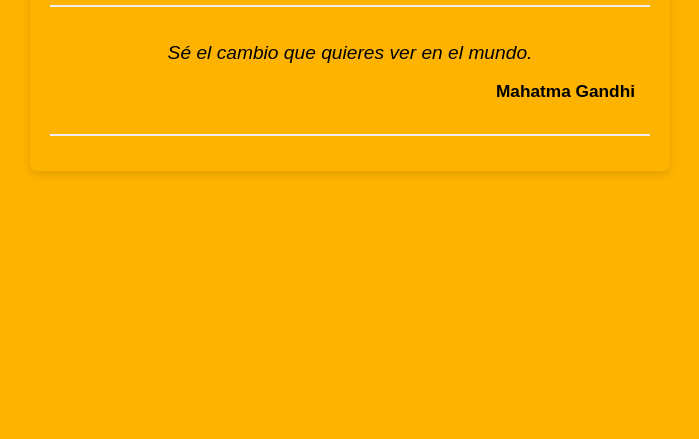
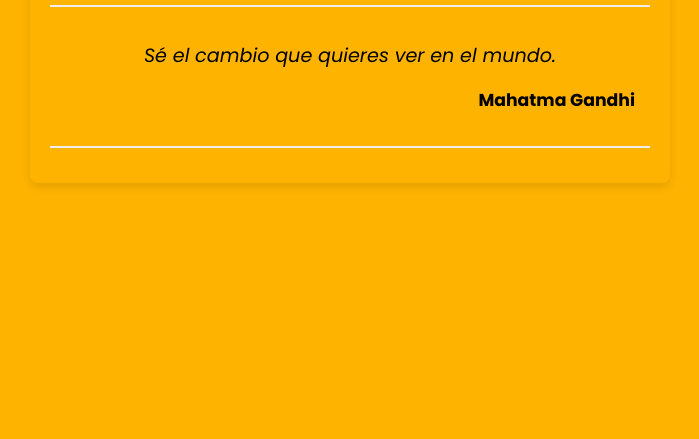
Before and after one commit to Josmcq9/Frasedeldia, a plain HTML site: page index.html in a window 1280 px wide. Shown: the part 361-800 px from the top of the page, without its empty margins (290-989 px from the left). Drawn offline with Linux system fonts and the light colour scheme.

Commit message:
Add files via upload

```diff
--- a/index.html
+++ b/index.html
@@ -5,6 +5,9 @@
     <meta name="viewport" content="width=device-width, initial-scale=1.0">
     <title>Frase del Día</title>
     <link rel="stylesheet" href="style.css">
+    <link rel="preconnect" href="https://fonts.googleapis.com">
+    <link rel="preconnect" href="https://fonts.gstatic.com" crossorigin>
+    <link href="https://fonts.googleapis.com/css2?family=Poppins:ital,wght@0,100;0,200;0,300;0,400;0,500;0,600;0,700;0,800;0,900;1,100;1,200;1,300;1,400;1,500;1,600;1,700;1,800;1,900&display=swap" rel="stylesheet">
 </head>
 <body>
     <div class="container">
--- a/style.css
+++ b/style.css
@@ -1,5 +1,6 @@
 body {
-    font-family: sans-serif;
+    font-family: "Poppins", sans-serif;
+    font-style: normal;
     background-color: #feb300;
     margin: 0;
     display: flex;
```
